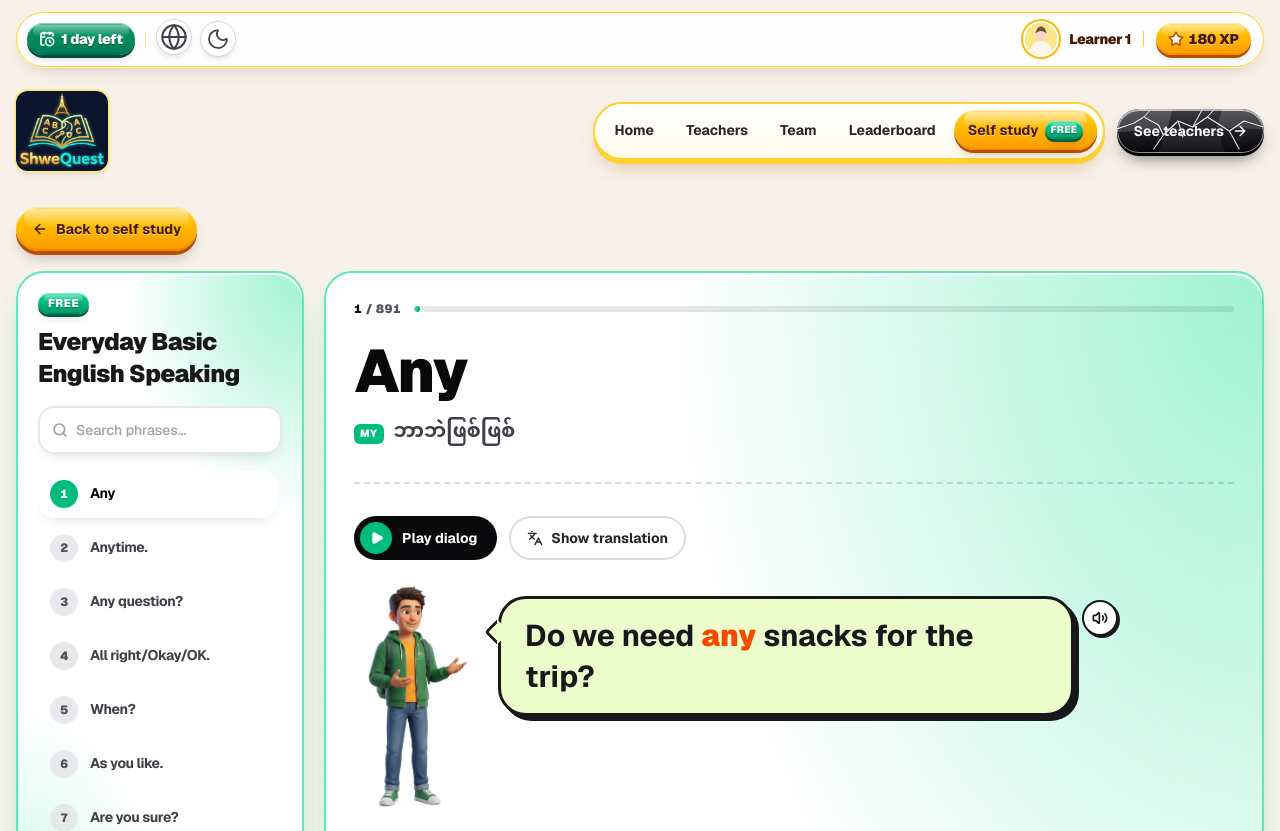
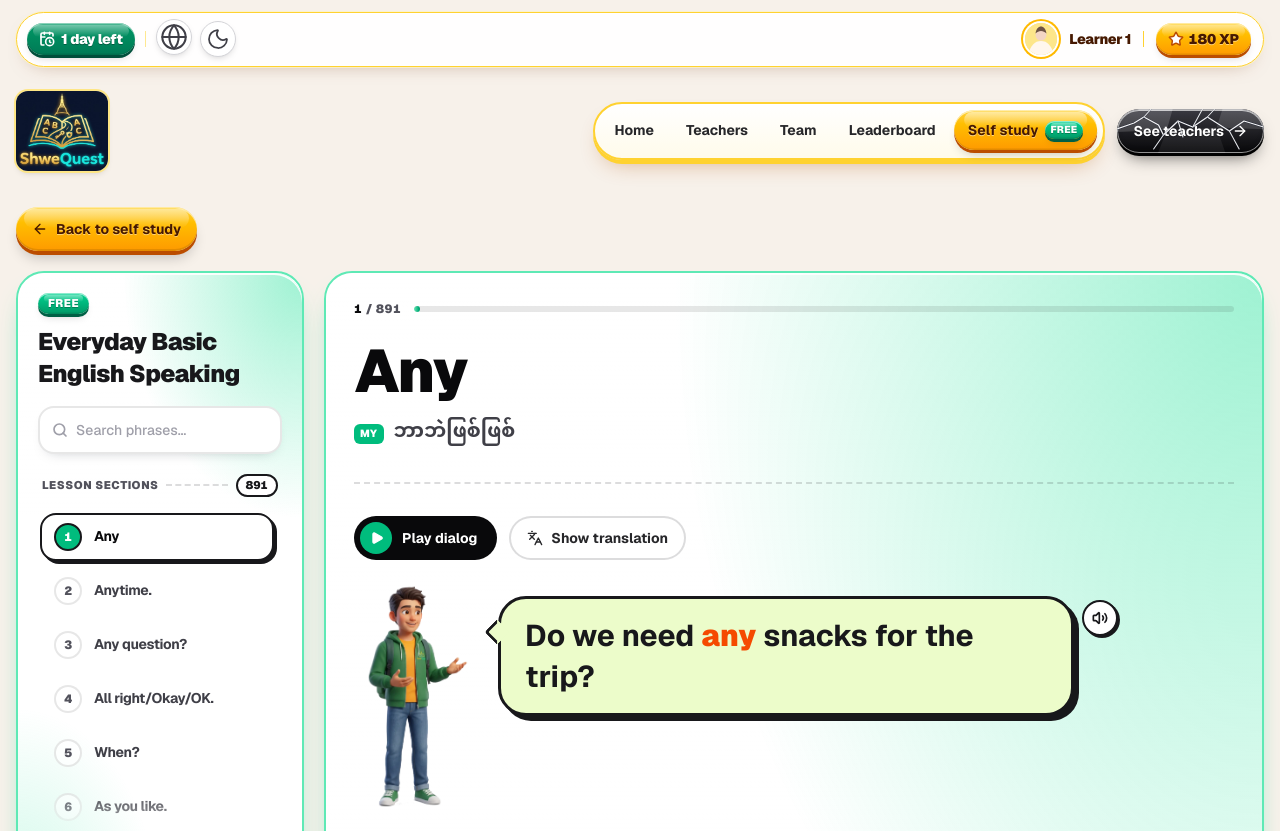
Before and after one commit to thihaaung1751992/shwequest, a Next.js app: page /self-study/free-1 in a window 1280 px wide. Shown: the top 831 px of the page. Built offline with nearby package versions, Linux system fonts and the light colour scheme.

Commit message:
feat: polish self-study course sidebar with cartoon chrome
Make the desktop phrase list sticky and clearer with ink active rows, a count chip, bottom fade, and matching search/chevron affordances.

```diff
--- a/src/components/self-study/self-study-course.tsx
+++ b/src/components/self-study/self-study-course.tsx
@@ -571,7 +571,7 @@ export default function SelfStudyCourse({ lesson }: { lesson: FreeLesson }) {
       <div className="grid gap-5 lg:grid-cols-[minmax(14rem,18rem)_minmax(0,1fr)] lg:items-start">
         <aside
           aria-label={copy.selfStudy.sections}
-          className={`teacher-card-3d teacher-card-static relative z-10 flex flex-col overflow-visible rounded-[1.75rem] p-4 sm:p-5 lg:z-auto lg:max-h-[calc(100vh-10rem)] lg:overflow-hidden ${accent.tone}`}
+          className={`teacher-card-3d teacher-card-static relative z-10 flex flex-col overflow-visible rounded-[1.75rem] p-4 sm:p-5 lg:sticky lg:top-6 lg:z-auto lg:max-h-[calc(100vh-10rem)] lg:overflow-hidden ${accent.tone}`}
         >
           <span
             aria-hidden
@@ -596,10 +596,10 @@ export default function SelfStudyCourse({ lesson }: { lesson: FreeLesson }) {
               <label htmlFor={sectionSearchId} className="sr-only">
                 {copy.selfStudy.sectionSearchLabel}
               </label>
-              <div className="flex min-h-11 items-center gap-2 rounded-2xl border-2 border-zinc-900/10 bg-white py-1.5 pe-1.5 ps-3 shadow-[0_6px_14px_-10px_rgba(15,23,42,0.35)] dark:border-white/10 dark:bg-slate-800">
+              <div className="group/search flex min-h-11 items-center gap-2 rounded-2xl border-2 border-zinc-900/10 bg-white py-1.5 pe-1.5 ps-3 shadow-[0_6px_14px_-10px_rgba(15,23,42,0.35)] transition-[border-color,box-shadow] focus-within:border-zinc-900 focus-within:shadow-[3px_3px_0_var(--color-zinc-900)] has-focus-visible:outline-2 has-focus-visible:outline-offset-2 has-focus-visible:outline-sky-700 dark:border-white/10 dark:bg-slate-800 dark:focus-within:border-zinc-100 dark:focus-within:shadow-[3px_3px_0_var(--color-zinc-100)]">
                 <Search
                   aria-hidden
-                  className="size-4 shrink-0 text-zinc-400 dark:text-zinc-400"
+                  className="size-4 shrink-0 text-zinc-400 transition-colors group-focus-within/search:text-zinc-900 dark:text-zinc-400 dark:group-focus-within/search:text-zinc-100"
                   strokeWidth={2.5}
                 />
                 <input
@@ -618,7 +618,7 @@ export default function SelfStudyCourse({ lesson }: { lesson: FreeLesson }) {
                     setSectionQuery(next);
                     if (next.trim()) setSectionMenuOpen(true);
                   }}
-                  className={`min-w-0 flex-1 bg-transparent py-1.5 text-sm font-semibold text-zinc-950 outline-hidden placeholder:font-medium placeholder:text-zinc-400 dark:text-white dark:placeholder:text-zinc-500 [&::-webkit-search-cancel-button]:appearance-none [&::-webkit-search-decoration]:appearance-none ${FOCUS}`}
+                  className="min-w-0 flex-1 bg-transparent py-1.5 text-sm font-semibold text-zinc-950 outline-hidden placeholder:font-medium placeholder:text-zinc-400 dark:text-white dark:placeholder:text-zinc-500 [&::-webkit-search-cancel-button]:appearance-none [&::-webkit-search-decoration]:appearance-none"
                 />
                 {sectionQuery ? (
                   <button
@@ -728,10 +728,26 @@ export default function SelfStudyCourse({ lesson }: { lesson: FreeLesson }) {
               ) : null}
             </div>
           </div>
+          <div
+            aria-hidden
+            className="mt-5 hidden shrink-0 items-center gap-2 px-1 lg:flex"
+          >
+            <span className="text-[0.7rem] font-black tracking-wider text-zinc-600 uppercase dark:text-zinc-300">
+              {copy.selfStudy.sections}
+            </span>
+            <span className="h-px min-w-0 flex-1 border-t-2 border-dashed border-zinc-900/15 dark:border-white/15" />
+            <span className="rounded-full border-2 border-zinc-900 bg-white px-2 py-px text-[0.7rem] font-black text-zinc-900 tabular-nums dark:border-zinc-100 dark:bg-slate-800 dark:text-zinc-100">
+              {sectionSearching
+                ? `${filteredSections.length} / ${lesson.sections.length}`
+                : lesson.sections.length}
+            </span>
+          </div>
           <nav
             ref={navRef}
             aria-label={copy.selfStudy.sections}
-            className="relative z-0 mt-4 hidden min-h-0 min-w-0 flex-1 overflow-x-hidden overflow-y-auto overscroll-contain pe-1 lg:block"
+            className={`relative z-0 mt-3 hidden min-h-0 min-w-0 flex-1 overflow-x-hidden overflow-y-auto overscroll-contain py-1 ps-0.5 pe-2 lg:block ${
+              canScrollMore ? "mask-b-from-80%" : ""
+            }`}
           >
             {filteredSections.length > 0 ? (
               <ul
@@ -750,18 +766,18 @@ export default function SelfStudyCourse({ lesson }: { lesson: FreeLesson }) {
                         type="button"
                         aria-current={current ? "true" : undefined}
                         onClick={() => setActiveId(section.id)}
-                        className={`flex w-full min-h-11 min-w-0 cursor-pointer items-center gap-3 rounded-2xl px-3 py-2.5 text-left text-sm font-bold tracking-tight transition-colors ${FOCUS} ${
+                        className={`group/row flex w-full min-h-11 min-w-0 cursor-pointer items-center gap-3 rounded-2xl border-2 px-3 py-2 text-left text-sm font-bold tracking-tight transition-[background-color,border-color,box-shadow,translate] ${FOCUS} ${
                           current
-                            ? "bg-white text-zinc-950 shadow-[0_6px_14px_-10px_rgba(15,23,42,0.35)] dark:bg-slate-800 dark:text-white"
-                            : "text-zinc-700 hover:bg-white/70 dark:text-zinc-200 dark:hover:bg-white/10"
+                            ? "border-zinc-900 bg-white text-zinc-950 shadow-[3px_3px_0_var(--color-zinc-900)] dark:border-zinc-100 dark:bg-slate-800 dark:text-white dark:shadow-[3px_3px_0_var(--color-zinc-100)]"
+                            : "border-transparent text-zinc-700 hover:border-zinc-900/10 hover:bg-white/70 motion-safe:hover:translate-x-0.5 dark:text-zinc-200 dark:hover:border-white/10 dark:hover:bg-white/10"
                         }`}
                       >
                         <span
                           aria-hidden
-                          className={`grid h-7 min-w-7 shrink-0 place-items-center rounded-full px-1 text-xs font-black tabular-nums ${
+                          className={`grid h-7 min-w-7 shrink-0 place-items-center rounded-full border-2 px-1 text-xs font-black tabular-nums transition-colors ${
                             current
-                              ? accent.badge
-                              : "bg-zinc-200/80 text-zinc-600 dark:bg-white/10 dark:text-zinc-300"
+                              ? `border-zinc-900 dark:border-zinc-100 ${accent.badge}`
+                              : "border-zinc-900/10 bg-white/70 text-zinc-600 group-hover/row:border-zinc-900/25 group-hover/row:text-zinc-900 dark:border-white/10 dark:bg-white/5 dark:text-zinc-300 dark:group-hover/row:text-white"
                           }`}
                         >
                           {index + 1}
@@ -786,12 +802,12 @@ export default function SelfStudyCourse({ lesson }: { lesson: FreeLesson }) {
             )}
           </nav>
           {canScrollMore ? (
-            <div className="relative z-20 mt-3 hidden shrink-0 justify-center lg:flex">
+            <div className="relative z-20 -mt-3 hidden shrink-0 justify-center pt-1 lg:flex">
               <button
                 type="button"
                 aria-label={copy.selfStudy.showMoreSections}
                 onClick={scrollNextBatch}
-                className={`relative z-20 grid size-10 cursor-pointer place-items-center rounded-full bg-white/80 text-zinc-700 shadow-[0_4px_10px_-6px_rgba(15,23,42,0.35)] transition-[transform,background-color] pointer-events-auto hover:bg-white hover:text-zinc-950 motion-safe:hover:translate-y-0.5 active:translate-y-1 dark:bg-slate-800/90 dark:text-zinc-200 dark:hover:bg-slate-800 dark:hover:text-white ${FOCUS}`}
+                className={`relative z-20 grid size-10 cursor-pointer place-items-center rounded-full border-2 border-zinc-900 bg-white text-zinc-900 shadow-[2px_2px_0_var(--color-zinc-900)] transition-[translate,box-shadow,background-color] pointer-events-auto hover:-translate-px hover:bg-amber-100 hover:shadow-[3px_3px_0_var(--color-zinc-900)] active:translate-px active:shadow-none dark:border-zinc-100 dark:bg-slate-800 dark:text-zinc-100 dark:shadow-[2px_2px_0_var(--color-zinc-100)] dark:hover:bg-slate-700 dark:hover:shadow-[3px_3px_0_var(--color-zinc-100)] ${FOCUS}`}
               >
                 <ChevronDown aria-hidden className="size-5" strokeWidth={2.5} />
               </button>
```
